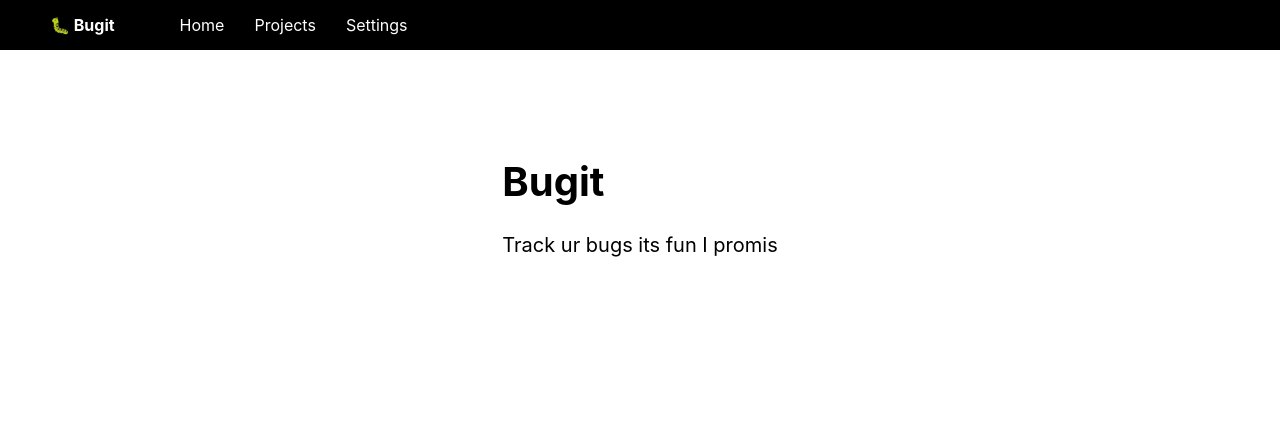
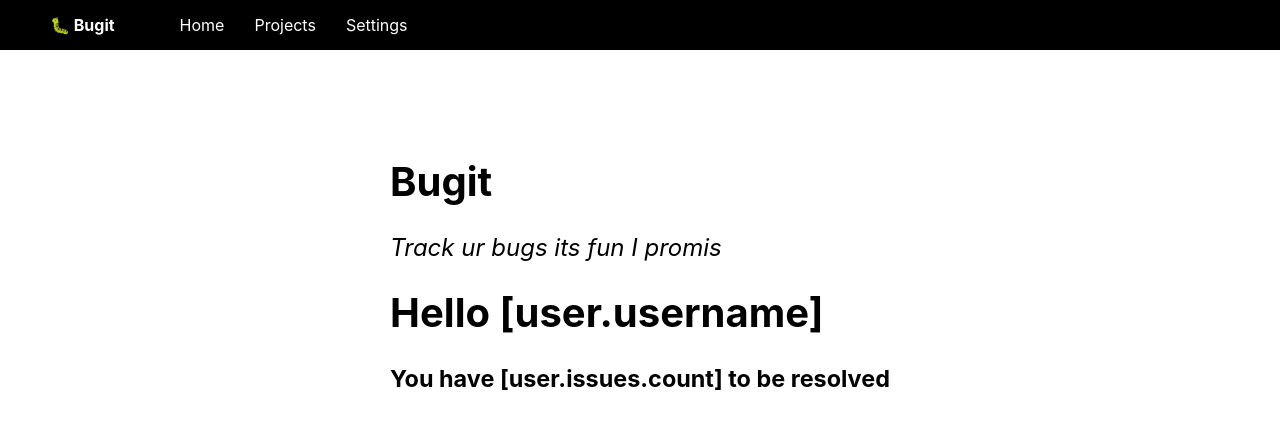
Before and after one commit to tarzzi/bugit, a Next.js app in the folder bugit/: page / in a window 1280 px wide. Shown: the top 428 px of the page. Built offline with nearby package versions, Linux system fonts and the light colour scheme.

Commit message:
Edit to use Meta-component

```diff
--- a/bugit/pages/index.js
+++ b/bugit/pages/index.js
@@ -1,18 +1,13 @@
-import Head from 'next/head'
-import Image from 'next/image'
 import styles from '../styles/Layout.module.scss'
+import Meta from '../components/Meta'
 
-export default function Home({articles}) {
+export default function Home() {
   return (
       <div>
-          <Head>
-              <title>Bugit</title>
-              <meta name="viewport" content="width=device-width, initial-scale=1.0" />
-          </Head>
-          <div>
-              <h1>Bugit</h1>
-              <p>Track ur bugs its fun I promis</p>
-          </div>
+        <Meta />
+        <h1>Bugit </h1><span>Track ur bugs its fun I promis</span>
+        <h1>Hello [user.username]</h1>
+        <h3>You have [user.issues.count] to be resolved</h3>
       </div>
   )
 }
```
